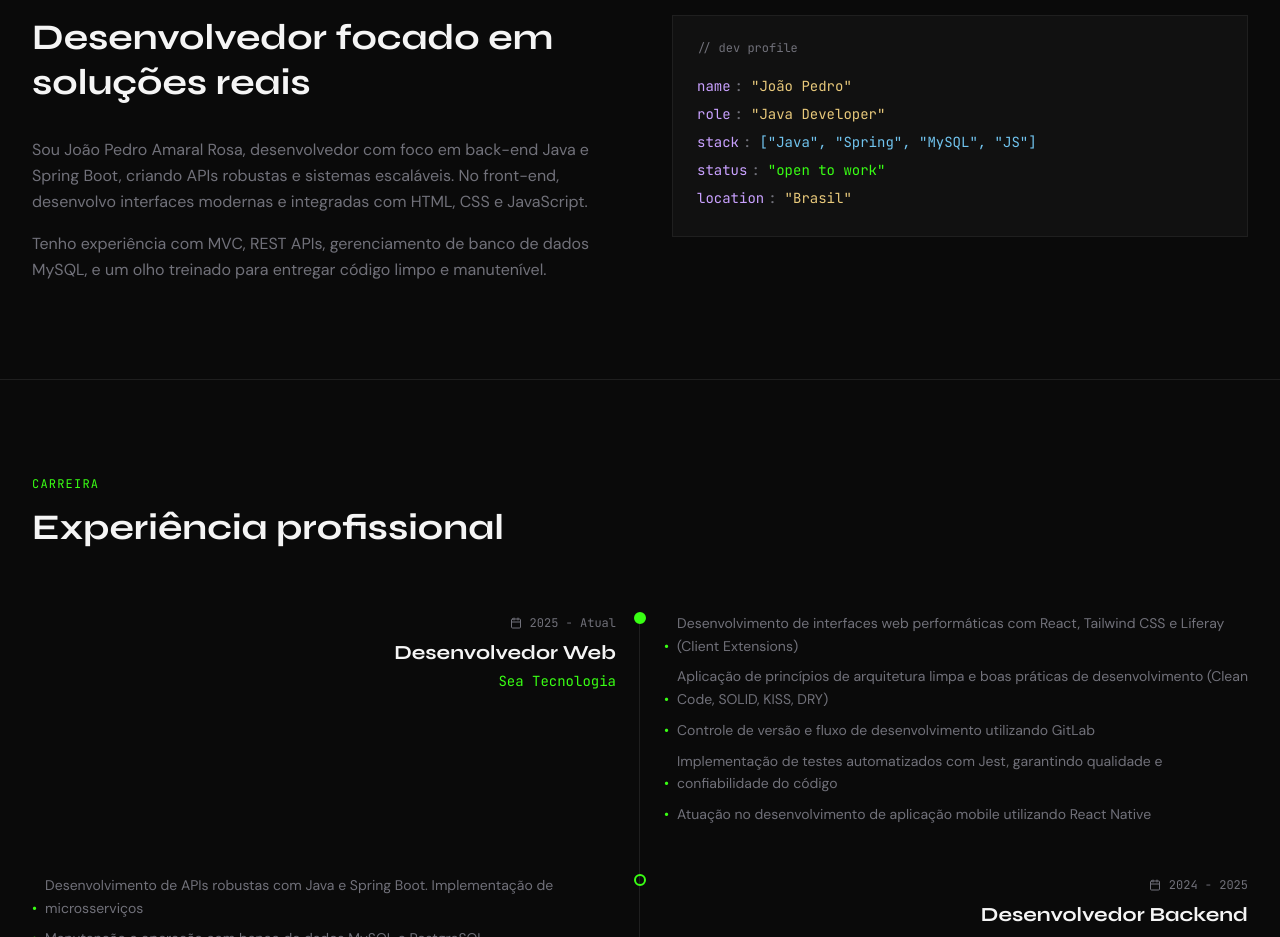
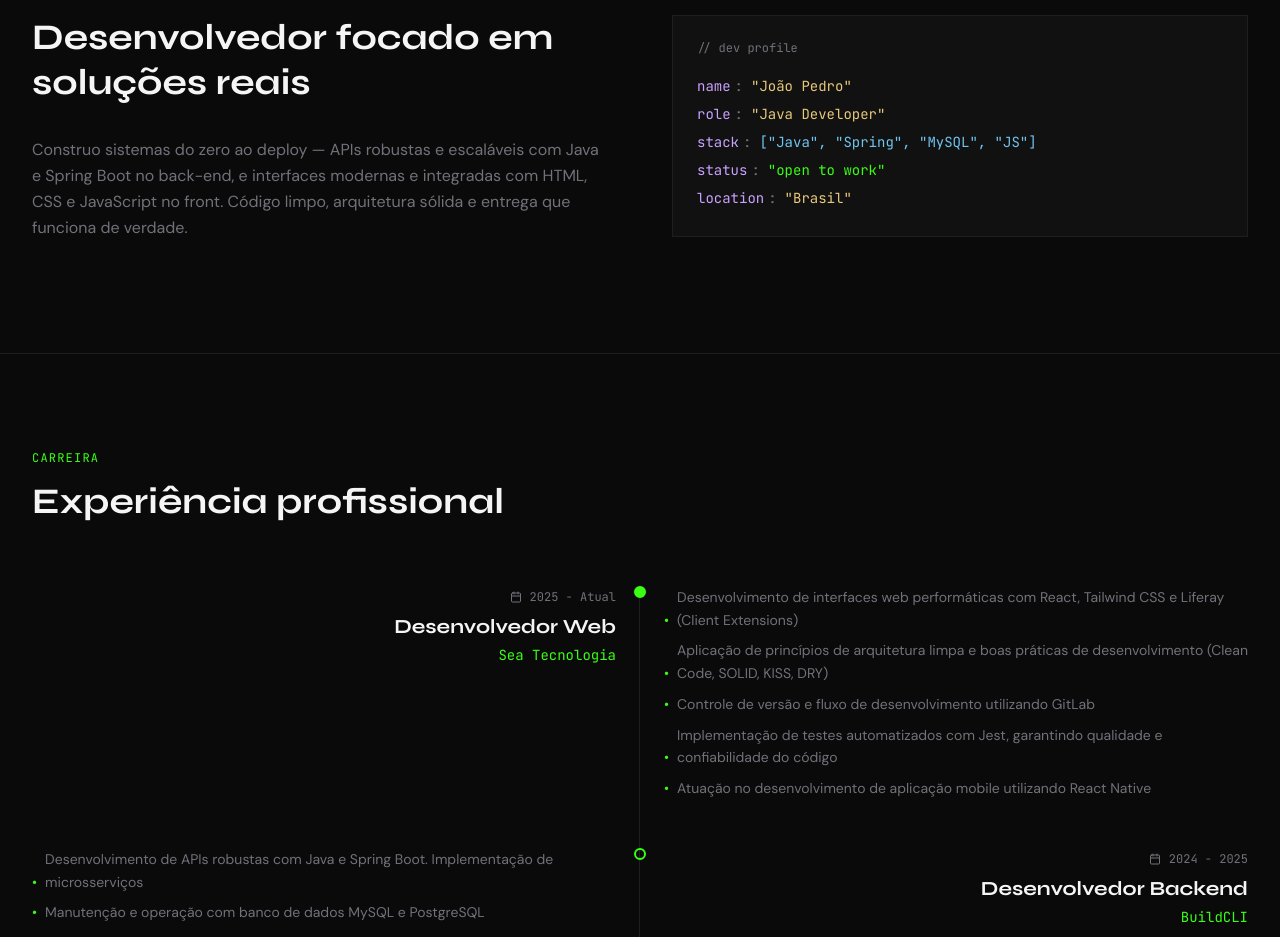
Before and after one commit to JoaoPedroAmaral/Portifolio, a React (Vite) app: page / in a window 1280 px wide. Shown: the part 1040-1977 px from the top of the page. Built offline with nearby package versions, Linux system fonts and the light colour scheme; no server answers.

Commit message:
React Portifolio

```diff
--- a/src/components/About.jsx
+++ b/src/components/About.jsx
@@ -58,20 +58,7 @@ export default function About() {
               custom={2}
               className="text-[#71717a] leading-relaxed mb-4"
             >
-              Sou João Pedro Amaral Rosa, desenvolvedor com foco em back-end Java e Spring Boot,
-              criando APIs robustas e sistemas escaláveis. No front-end, desenvolvo interfaces
-              modernas e integradas com HTML, CSS e JavaScript.
-            </motion.p>
-
-            <motion.p
-              variants={fadeUp}
-              initial="hidden"
-              animate={inView ? 'visible' : 'hidden'}
-              custom={3}
-              className="text-[#71717a] leading-relaxed"
-            >
-              Tenho experiência com MVC, REST APIs, gerenciamento de banco de dados MySQL,
-              e um olho treinado para entregar código limpo e manutenível.
+              Construo sistemas do zero ao deploy — APIs robustas e escaláveis com Java e Spring Boot no back-end, e interfaces modernas e integradas com HTML, CSS e JavaScript no front. Código limpo, arquitetura sólida e entrega que funciona de verdade.
             </motion.p>
           </motion.div>
 
```
